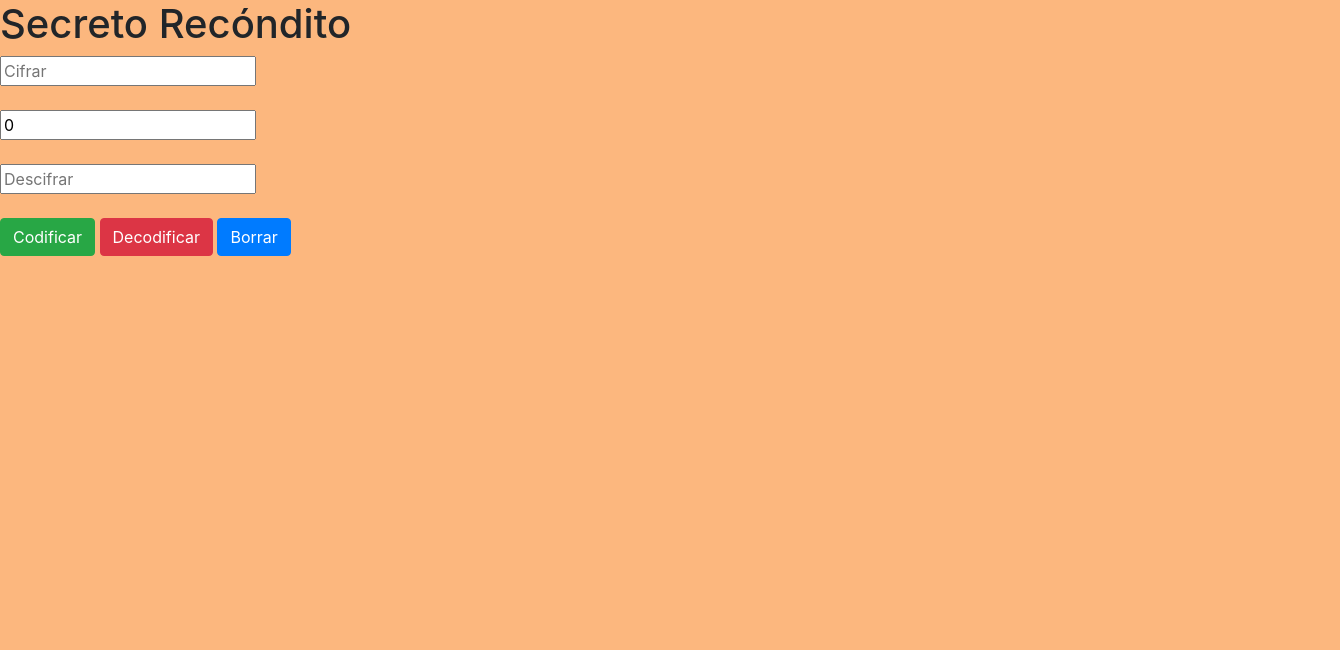
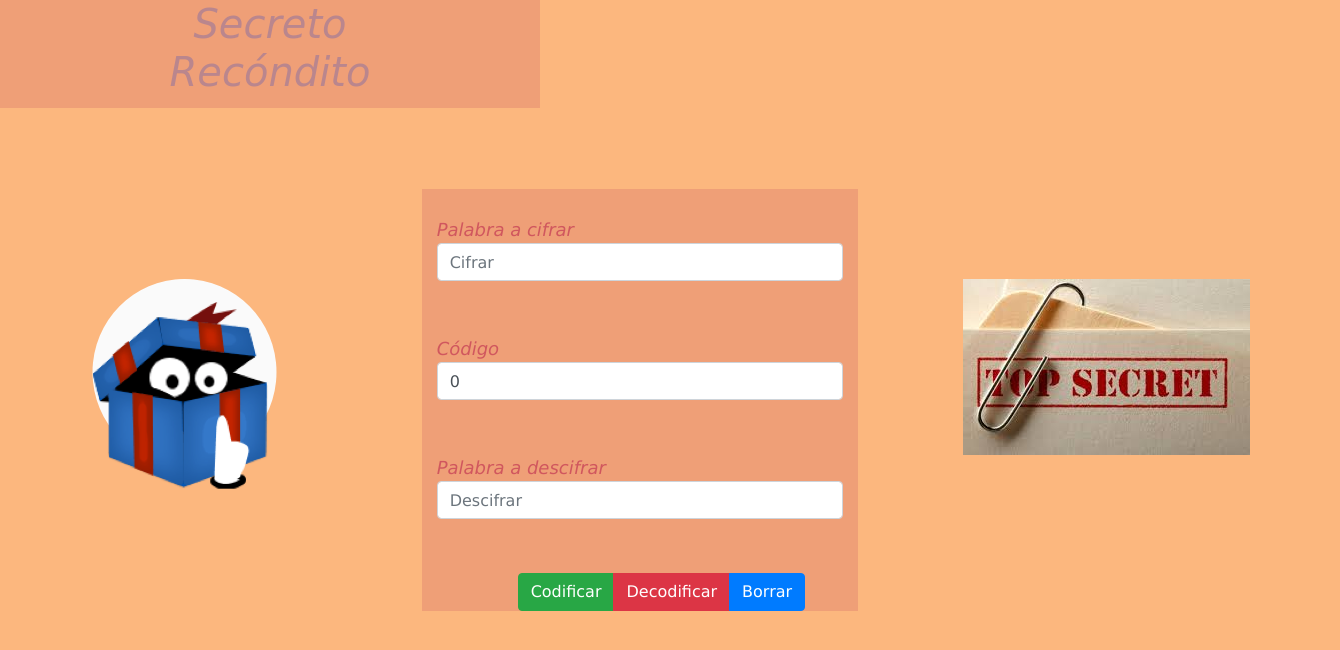
Before and after one commit to marelywoody/cesarCifrado, a website: page src/index.html in a window 1280 px wide. Shown: the whole page, 1340 px wide, since content can reach past the window. Drawn offline with nearby package versions, Linux system fonts and the light colour scheme.

Commit message:
css agregado

```diff
--- a/src/cipher.js
+++ b/src/cipher.js
@@ -1,45 +1,63 @@
 window.cipher={
+
 
   encode: (str,offset) => {
 
-      console.log("str", str, "offset", offset);
         let enterText = '';
         let i;
 
+        // Se hace un for para iterar la palabra ingresada para codificar caracter por caracter
           for(i = 0; i <= str.length; i++) {
 
+            //Combierte el caracter a unicode y lo compara para evaluar si es un caracter especial
             if(str.charCodeAt(i) >= 32 && str.charCodeAt(i) <= 64) {
 
+              //Si es un caracter especial lo guarda como tal en enterText
               let transfor = (str.charCodeAt(i));
+              //vuelve a tranformar el caracter unicode a letra
               let workEncryp = String.fromCharCode(transfor);
               enterText +=  workEncryp;
             } else {
 
+                //Evalua si el caracter esta dentro del alfabeto en minusculas
                 if(str.charCodeAt(i) >= 97 && str.charCodeAt(i) <= 122 ) {
 
+                  //Si esta dentro del alfabeto en minusculas tranformarma el caracter en unicode y lo usa junto con la formula para el desplazamiento
                   let transfor = ((str.charCodeAt(i) - 97 + offset) % 26) + 97;
+                  //vuelve a tranformar el caracter unicode a letra
                   let workEncryp = String.fromCharCode(transfor);
-                   enterText += workEncryp;
+                  //va almacenando el caracter en enterText una vez hecho el desplazamiento
+                  enterText += workEncryp;
 
                 } else {
 
+                  //En dado caso de que no esta dentro del alfabeto en minusculas compara si se encuentra en el alfabeto en mayusculas
                   if(str.charCodeAt(i) >= 65 && str.charCodeAt(i) <= 90 ) {
 
+                    //Si esta en el alfabeto en mayusculas lo transforma en caracter unicode y lo usa junto a la formula de desplazamiento
                     let transfor = ((str.charCodeAt(i) - 65 + offset) % 26) + 65;
+                    //vuelve a tranformar el caracter unicode a letra
                     let workEncryp = String.fromCharCode(transfor);
+                    //almacena el caracter en enterText una vez realizado el desplazamiento
                     enterText += workEncryp;
                   }
                 }
             }
+
+            //Verifica si el caracter es un caracter especial y lo almacena como tal en enterText
             if(str.charCodeAt(i) >= 91 && str.charCodeAt(i) <= 96){
 
               let transfor = (str.charCodeAt(i));
+              //vuelve a tranformar el caracter unicode a letra
               let workEncryp = String.fromCharCode(transfor);
               enterText +=  workEncryp;
             }
+
+            //Verifica si el caracter es un caracter especial y lo almacena como tal en enterText
             if(str.charCodeAt(i) >= 123 && str.charCodeAt(i) <= 126){
 
               let transfor = (str.charCodeAt(i));
+              //vuelve a tranformar el caracter unicode a letra
               let workEncryp = String.fromCharCode(transfor);
               enterText +=  workEncryp;
             }
@@ -53,38 +71,53 @@ window.cipher={
       let enterText2 = '';
         let i;
 
+          //Se hace un cliclo for para ir interando la palabra (caracter por caracter) que se desea descifrar
           for(i = 0; i < decod.length; i++) {
 
+             //Combierte el caracter a unicode y lo compara para evaluar si es un caracter especial
             if(decod.charCodeAt(i) >= 32 && decod.charCodeAt(i) <= 64) {
 
+              // si el caracter resultar ser un signo especial lo pasa tal cual y lo guarda en enterText2
               let transfor2 = (decod.charCodeAt(i));
+              //vuelve a tranformar el caracter unicode a letra
               let workEncryp2 = String.fromCharCode(transfor2);
               enterText2 +=  workEncryp2;
             } else {
+
+                //Evalua si el caracter esta dentro del alfabeto en minusculas
                 if(decod.charCodeAt(i) >= 97 && decod.charCodeAt(i) <= 122) {
-
+                     //Si esta en el alfabeto en minusculas lo transforma en caracter unicode y lo usa junto a la formula de desplazamiento
                     let transfor2 = ((decod.charCodeAt(i)- 122 - offset) % 26)+ 122;
+                    //vuelve a tranformar el caracter unicode a letra
                     let workEncryp2 = String.fromCharCode(transfor2);
-                     enterText2 += workEncryp2;
+                    //cuando haya realizado el desplazamiento guarda el caracter en enterText2
+                    enterText2 += workEncryp2;
                 } else {
 
+                    //Evalua si el caracter esta dentro del alfabeto en mayusculas
                     if(decod.charCodeAt(i) >= 65 && decod.charCodeAt(i) <= 90) {
-
+                     //Si esta en el alfabeto en mayusculas lo transforma en caracter unicode y lo usa junto a la formula de desplazamiento
                     let transfor2 = ((decod.charCodeAt(i)- 90 - offset) % 26)+ 90;
+                    //vuelve a tranformar el caracter unicode a letra
                     let workEncryp2 = String.fromCharCode(transfor2);
+                    //cuando haya realizado el desplzamiento guarda el caracter en enterText2
                     enterText2 += workEncryp2;
                   }
               }
             }
+            //Verifica si el caracter es un caracter especial y lo almacena como tal en enterText2
             if(decod.charCodeAt(i) >= 91 && decod.charCodeAt(i) <= 96) {
 
               let transfor2 = (decod.charCodeAt(i));
+              //vuelve a tranformar el caracter unicode a letra
               let workEncryp2 = String.fromCharCode(transfor2);
               enterText2 +=  workEncryp2;
             }
+             //Verifica si el caracter es un caracter especial y lo almacena como tal en enterText2
             if(decod.charCodeAt(i) >= 123 && decod.charCodeAt(i) <= 126) {
 
               let transfor2 = (decod.charCodeAt(i));
+              //vuelve a tranformar el caracter unicode a letra
               let workEncryp2 = String.fromCharCode(transfor2);
               enterText2 +=  workEncryp2;
             }
--- a/src/index.html
+++ b/src/index.html
@@ -7,27 +7,34 @@
     <link rel="stylesheet" href="style.css">
   </head>
   <body>
-    <div class = "caja" id="caja1">
-        <h1>Secreto Recóndito </h1>
+    <div id="caja">
+        <h1>Secreto <br> Recóndito </h1>
     </div>
-    <section>
-      <div></div>
-      <div class = "caja" id="caja2">
+    <br>
+    <br>
+    <br>
+    <section id="subPrincipal">
+      <div class="row">
+        <div class="col-4"><img src="./imagenes/secret.png" alt="secret1" class="img-fluid" id="img"></div>
+        <div class = "col-4" id="caja2">
           <form>
-            <input type="text" id="str" placeholder="Cifrar"><br><br>
+            <br>
+              Palabra a cifrar<input type="text" id="str" placeholder="Cifrar" class="form-control"><br><br>
 
-            <input type="number" value="0" min="0" id="offset"><br><br>
+              Código<input type="number" value="0" min="0" id="offset" class="form-control"><br><br>
 
-            <input type="text" id="decod" placeholder="Descifrar"><br><br>
-
+              Palabra a descifrar<input type="text" id="decod" placeholder="Descifrar" class="form-control"><br><br>
+            <div class="btn-group">
               <input type="button" value="Codificar" onclick="encode1()" class="btn btn-success">
 
               <input type="button" value="Decodificar" onclick="decode1()" class="btn btn-danger">
 
               <input type="button" value="Borrar" onclick="borrar()" class="btn btn-primary">
+            </div>
           </form>
         </div>
-      <div></div>
+        <div class="col-4"><img src="./imagenes/secret3.jpg" alt="secret2" class="img-fluid" id="img2"></div>
+      </div>
     </section>
     <script type="text/javascript" src="index.js">
     </script>
--- a/src/index.js
+++ b/src/index.js
@@ -1,7 +1,10 @@
+//Guardamos en variables lo que se introduzca en los input text
 let str1 = document.getElementById('str');
 let decod1 = document.getElementById('decod');
 let offset1 = document.getElementById('offset');
 
+//cuando demos clic al boton de encriptar se mandaran la informacion obtenida a cipher.encode y este hara el desplazamiento
+//retornando la palabra encriptada
 const encode1 = () => {
 
       let str = str1.value;
@@ -9,6 +12,8 @@ const encode1 = () => {
       document.getElementById('decod').value=cipher.encode(str,offset);
 };
 
+//Cuando se de clic al boton de descencriptar se mandara la informacion obtenida a cipher.decode y este hara el desplazamiento para la descencriptacion
+//retornando la palabra descencriptada
 const decode1 = () => {
 
       let decod=decod1.value;
@@ -16,6 +21,7 @@ const decode1 = () => {
       document.getElementById('str').value = cipher.decode(decod,offset);
 };
 
+//cuando se de clic al boton de borrar se borrara todo el contenido de los input text
 const borrar = () => {
 
       document.getElementById('decod').value = ' ';
--- a/src/style.css
+++ b/src/style.css
@@ -1,3 +1,30 @@
 body {
     background-color: #fcb77e;
+    font-family: Lucida Sans Unicode;
+    font-style: oblique;
+    color: #d0575e;
+    font-size: large;
 }
+
+#img, #img2{
+    width: auto;
+    margin: 5em 5em;
+}
+
+#caja, #caja2{
+    background-color: rgb(228,136,113,.5);
+}
+#caja{
+    top: 2em;
+    left: 27em;
+    width: 30em;
+    height: 6em;
+    color: #b6848ff1;
+    font-family: cursive;
+    font-style: oblique;
+    text-align: center;
+}
+
+.btn-group{
+    margin: 0em 4.5em;
+}
```
Also changed, not shown: src/README.md (added), src/imagenes/secret.png (added), src/imagenes/secret3.jpg (added). Lines whose indentation alone changed are shown as unchanged.
